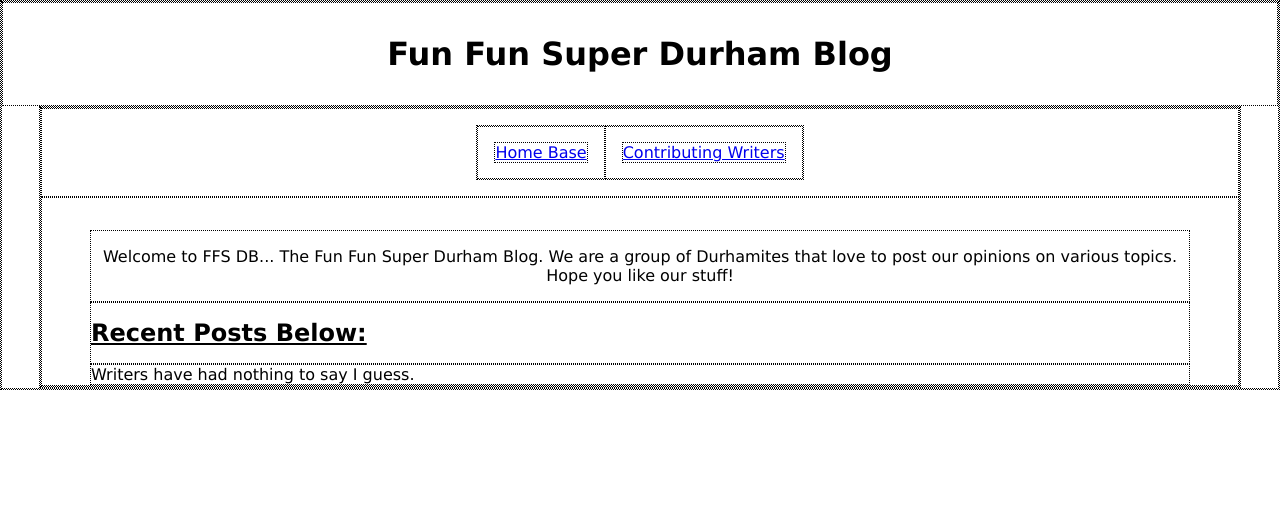
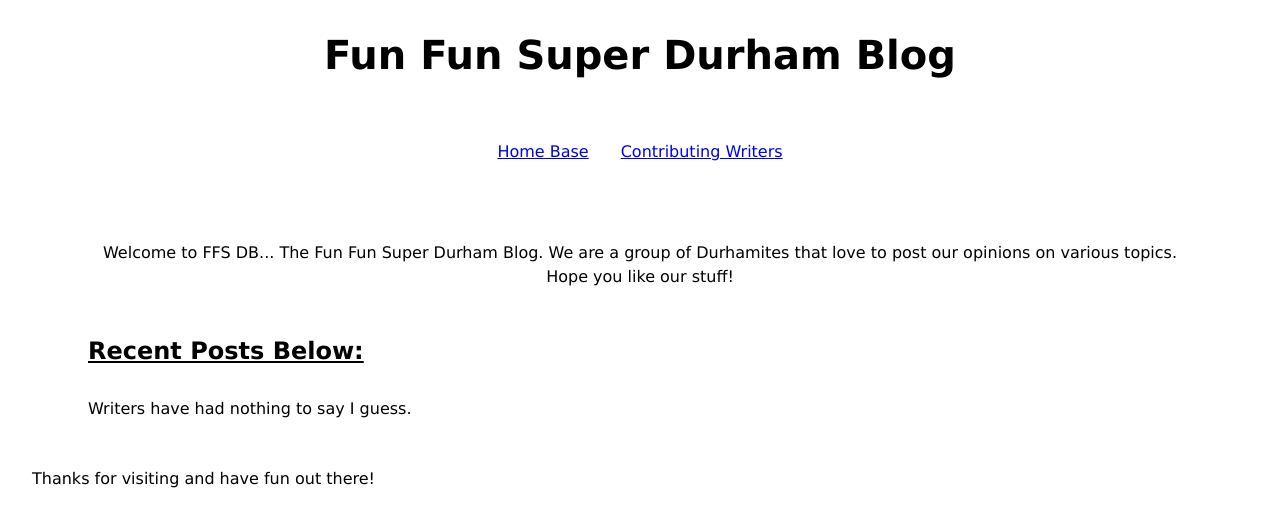
Before and after one commit to momentum-cohort-2019-02/w4-miniblog-yyapuncich, a Django app: page /core/ in a window 1280 px wide. Shown: the top 527 px of the page. Run offline with Django 3.2, Linux system fonts and the light colour scheme; data that the repository does not hold is empty.

Commit message:
html pages up and running, need to add comments and pics

```diff
--- a/core/models.py
+++ b/core/models.py
@@ -11,6 +11,7 @@ class Blogger(models.Model):
     """Defines a Blogpost author"""
     name = models.CharField(max_length=50, help_text='Enter your name as you would like it displayed.')
     profile_pic = models.ImageField('Photo')
+    bio = models.TextField('writer bio', max_length=1200, null=True)
 
     class Meta:
         ordering = ['name']
--- a/core/static/css/style-blog.css
+++ b/core/static/css/style-blog.css
@@ -2,7 +2,7 @@
     font-family: Verdana, Geneva, Tahoma, sans-serif;
     margin: auto;
     padding: 0;
-    border: 1px dotted black;
+    /* border: 1px dotted black; */
 }
 
 .page-header {
@@ -37,24 +37,44 @@
     justify-content: center;
     flex-wrap: wrap;
     padding: 2rem 3rem 0 3rem;
+    line-height: 1.5rem;
     /* width: 70%; */
 }
 
 .intro {
     text-align: center;
     padding: 1rem 0 1rem 0;
+    line-height: 1.5rem;
 }
 
-.recent-header {
+.main-page-header {
+    font-size: 2.5rem;;
+    text-align: center;
+    padding: 2rem 0 2rem 0;
+}
+
+.page-header {
     text-align: left;
-    padding: 1rem 0 1rem 0;
     text-decoration-line: underline;
+    line-height: 1.75rem;
 }
 
 .blog-list {
     list-style-type: decimal;
+    line-height: 1.5rem;
+    margin: auto;
+    padding: 0 1rem 0 1rem;
 }
 
 .blog-list-item {
     font-family: 'Courier New', Courier, monospace;
+    padding: 1.5rem;
 }
+
+.pagination {
+    padding: 2rem;
+}
+
+.page-footer {
+    padding: 3rem 2rem 2rem 2rem;
+}
--- a/core/templates/base_generic.html
+++ b/core/templates/base_generic.html
@@ -12,7 +12,7 @@
 </head>
 
 <body>
-    <h1 class="page-header">Fun Fun Super Durham Blog</h1>
+    <h1 class="main-page-header">Fun Fun Super Durham Blog</h1>
     <main class="container-fluid">
         <div class="row">
             <section class="sidebar">
@@ -44,6 +44,7 @@
             {% endblock %}
         </div>
     </main>
+    <footer class="page-footer">Thanks for visiting and have fun out there!</footer>
 </body>
 
 </html>
--- a/core/templates/blogger-list.html
+++ b/core/templates/blogger-list.html
@@ -5,7 +5,7 @@
 {% block content %}
     <p class="blogger-list-intro">These are great contributing writers. Wonderful people who like to write and blog and write and blog etc.</p>
 
-    <h2 class="blogger-list-header">Writers: </h2>
+    <h2 class="page-header">Writers: </h2>
     {% if blogger_list %}
     <ul class="blogger-list">
     {% for blogger in blogger_list %}
--- a/core/templates/blogpost-detail.html
+++ b/core/templates/blogpost-detail.html
@@ -3,7 +3,7 @@
 {% extends "base_generic.html" %}
 
 {% block content %}
-    <h1>The Deal: {{ blogpost.title }}</h1>
+    <h1 class="page-header">The Deal: {{ blogpost.title }}</h1>
 
     <p><strong>Written by: </strong> <a href="{% url 'blogger-detail' blogpost.blogger.pk %}">{{ blogpost.blogger }}</a></p>
     <p><strong>Total Scoop: </strong> {{ blogpost.blog_entry }}</p>
--- a/core/templates/index.html
+++ b/core/templates/index.html
@@ -5,7 +5,7 @@
 {% block content %}
     <p class="intro">Welcome to FFS DB... The Fun Fun Super Durham Blog. We are a group of Durhamites that love to post our opinions on various topics. Hope you like our stuff!</p>
 
-    <h2 class="recent-header">Recent Posts Below: </h2>
+    <h2 class="page-header">Recent Posts Below: </h2>
     {% if blogpost_list %}
     <ul class="blog-list">
     {% for blog_entry in blogpost_list %}
```
Also changed, not shown: core/templates/blogger-detail.html (+7 -0 lines), core/migrations/0009_blogger_bio.py (added), core/migrations/0010_auto_20190310_1516.py (added).
